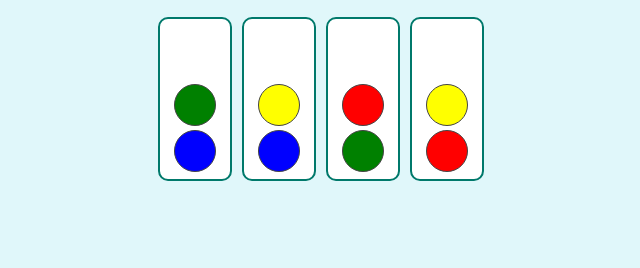
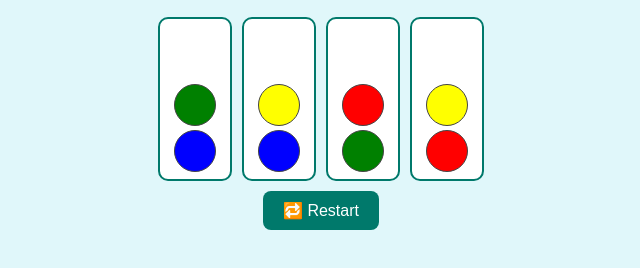
Before and after one commit to Jobubafx/colorsortz-game, a plain HTML site: page index.html in a window 1280 px wide. Shown: the part 126-394 px from the top of the page, without its empty margins (319-959 px from the left). Drawn offline with Linux system fonts and the light colour scheme.

Commit message:
Update index.html

```diff
--- a/index.html
+++ b/index.html
@@ -62,7 +62,9 @@
   <div id="coins">💰 Coins: <span id="coinCount">0</span></div>
 
   <div id="game"></div>
-
+<button onclick="startNewLevel()" style="margin-top: 10px; padding: 10px 20px; font-size: 16px; background: #00796b; color: white; border: none; border-radius: 8px;">
+  🔁 Restart
+</button>
   <div id="ad">
     <p>📺 Watching ad... Please wait</p>
     <!-- Replace below with real Monetag ad script -->
```
